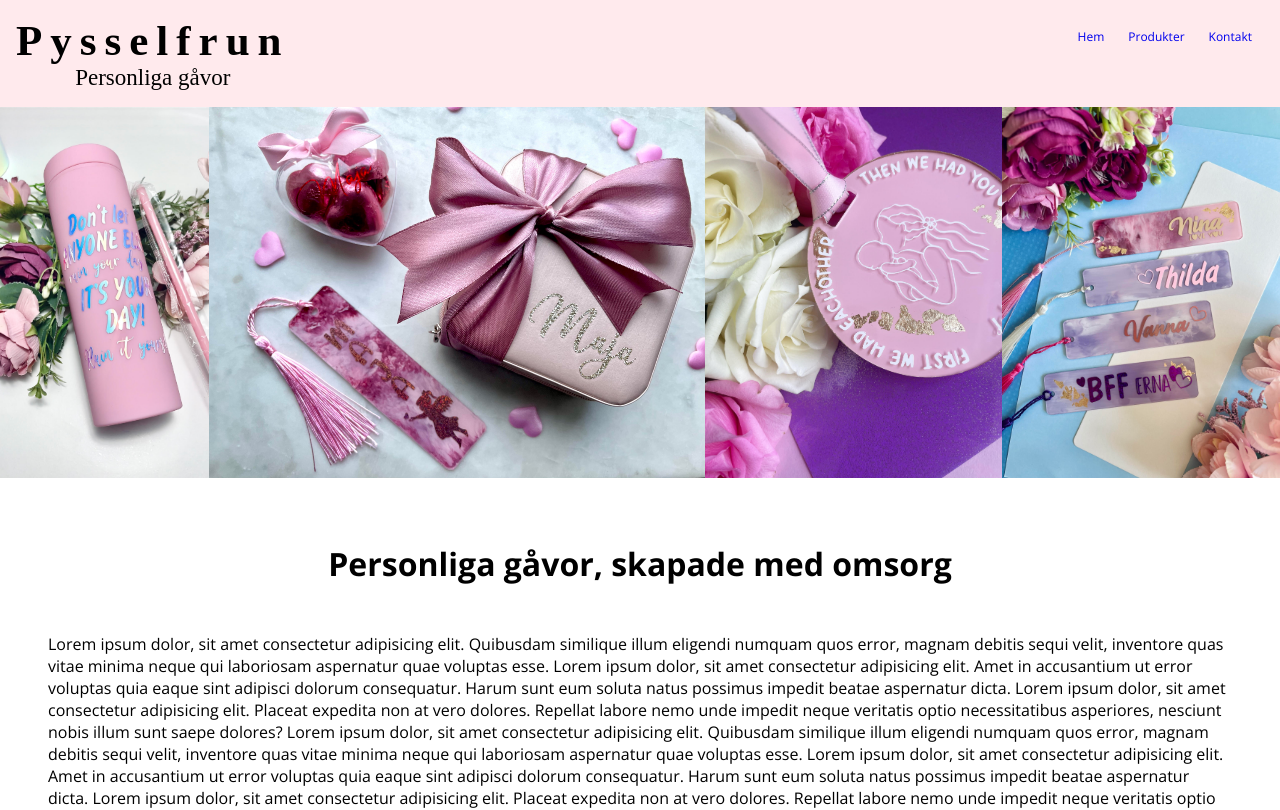
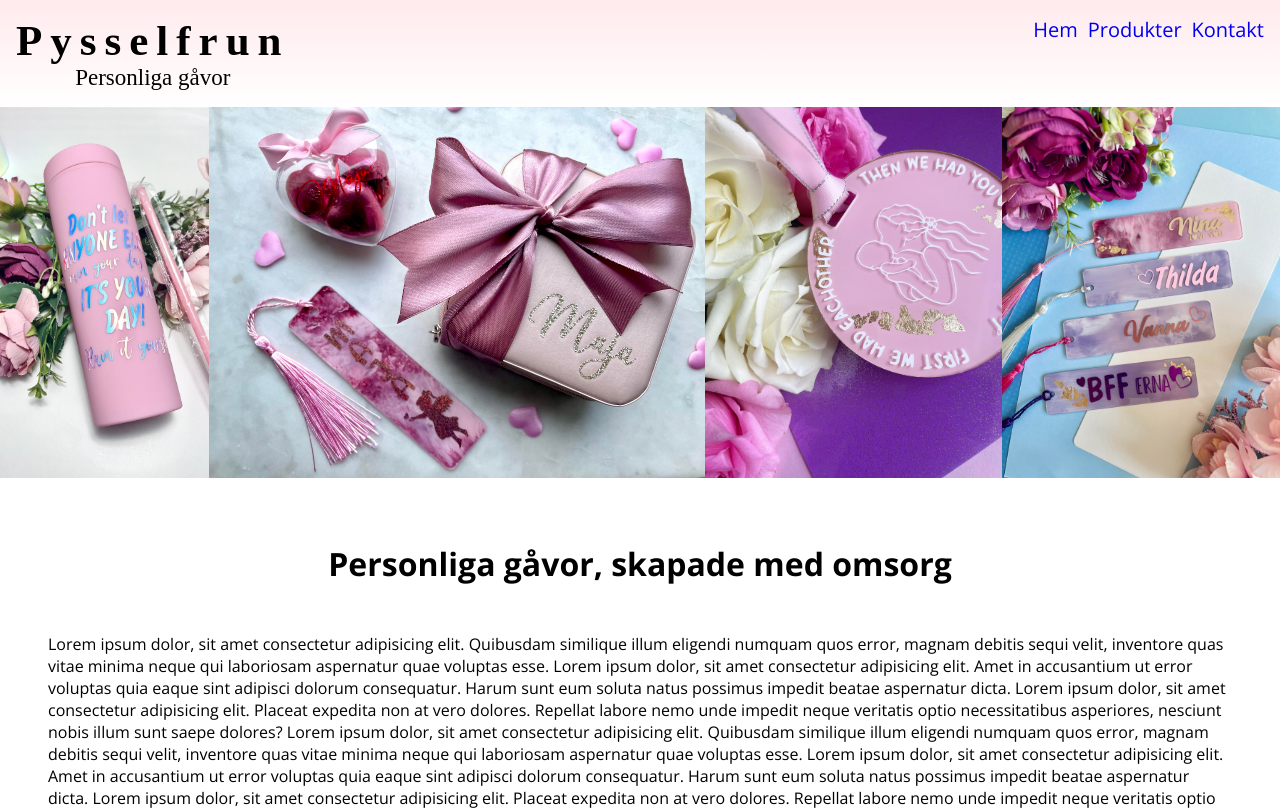
Before and after one commit to isabellaes/ms-pysselfrun, a React (Create React App) app: page / in a window 1280 px wide. Shown: the top 810 px of the page. Built offline with nearby package versions, Linux system fonts and the light colour scheme; a web font is replaced by a local one.

Commit message:
update style header

```diff
--- a/src/style/components/_header.scss
+++ b/src/style/components/_header.scss
@@ -4,7 +4,10 @@ header {
   flex-direction: row;
   justify-content: space-between;
   padding: 1em;
-  background-color: $backgroundColor-Linear;
+  background: linear-gradient(
+    $backgroundColor-Linear,
+    $backgroundColor-Linear-second
+  );
 
   .logo {
     display: flex;
@@ -72,8 +75,7 @@ header {
 
       li {
         padding-left: 10px;
-        font-size: 12px;
-        padding: 1em;
+        font-size: 20px;
         font-family: $fontRegular;
       }
     }
```
